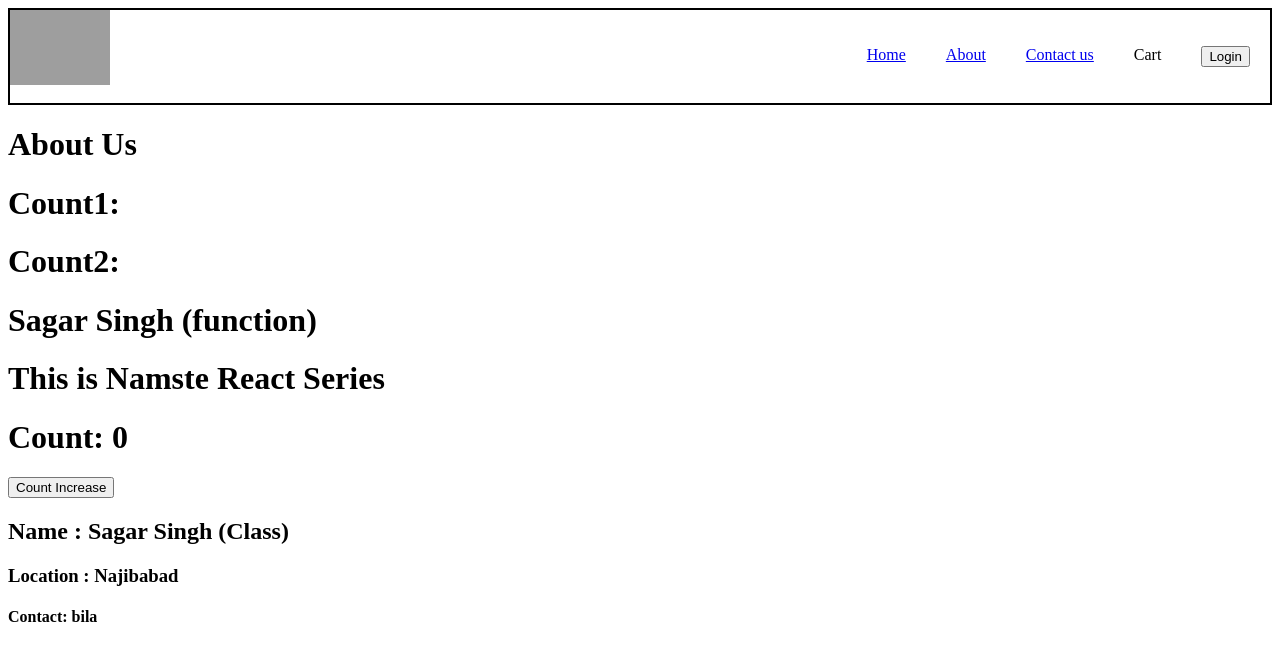
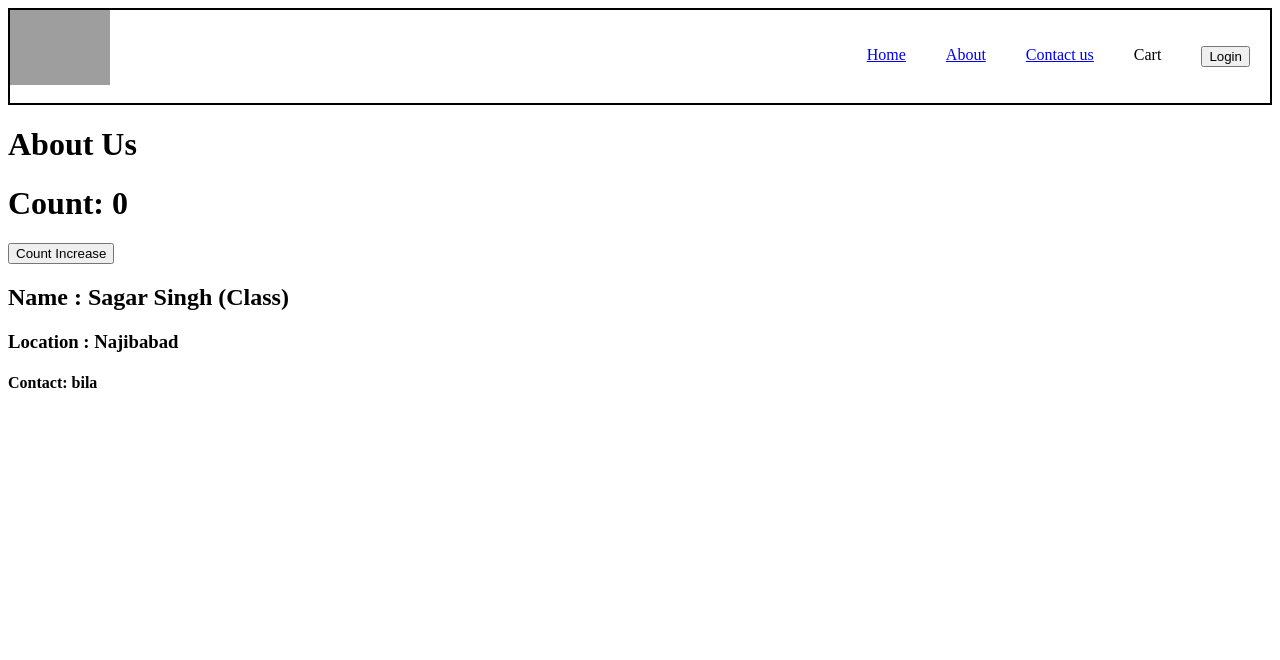
Before and after one commit to sagarkataria/f-react, a React (Vite) app: page /about in a window 1280 px wide. Shown: the top 660 px of the page. Built offline with nearby package versions, Linux system fonts and the light colour scheme; grey boxes are pictures that could not be loaded.

Commit message:
life cycle of class based components

```diff
--- a/src/components/About.js
+++ b/src/components/About.js
@@ -1,12 +1,25 @@
+import { Component } from "react"
 import User from "./User.js"
 import UserClass from "./UserClass.js"
-const About = () =>{
+
+
+class About extends Component{
+    constructor(props){
+        super(props);
+        console.log('Parent Constructor')
+    }
+    componentDidMount(){
+        console.log('Parent Component did mount')
+    }
+    render(){
+        console.log('parent render')
         return(
             <div className="about">
                 <h1>About Us</h1>
-            <User name={"Sagar Singh (function)"}/>
                 <UserClass name={"Sagar Singh (Class)"} location={"Najibabad"}/>
             </div>
         )
     }
+}
+
 export default About
--- a/src/components/UserClass.js
+++ b/src/components/UserClass.js
@@ -8,12 +8,17 @@ class UserClass extends React.Component {
         this.state = {
             count: 0,
         }
+        console.log('Child Constructor')
     }
 
+    componentDidMount(){
+        console.log('Child Component did mount')
+    }
     render() {
 
         const { name, location } = this.props;
         const { count } = this.state;
+        console.log('child render')
         return (
             <div>
                 <h1>Count: {count}</h1>
```
Lines whose indentation alone changed are shown as unchanged.
